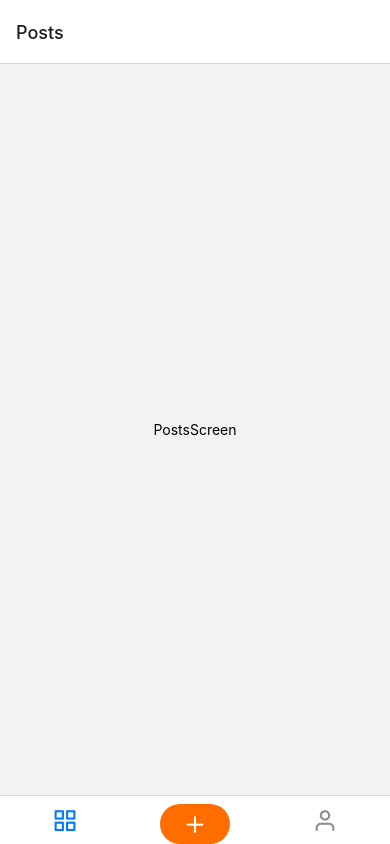
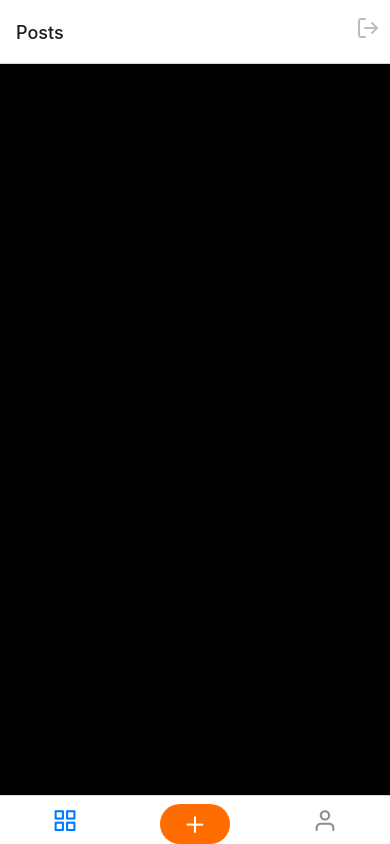
Before and after one commit to AscariA10/ReactNative_first_app, a React Native app in the folder React_Native_First_Project/: screen /Home in a window 390 px wide. Built offline with nearby package versions, Linux system fonts and the light colour scheme.

Commit message:
add functional to posts screen

```diff
--- a/React_Native_First_Project/screens/main/CreateScreen.js
+++ b/React_Native_First_Project/screens/main/CreatePostsScreen.js
@@ -1,7 +1,7 @@
 import React from "react";
 import { StyleSheet, View, Text } from "react-native";
 
-export default function CreateScreen() {
+export default function CreatePostsScreen() {
    return (
       <View style={styles.container}>
          <Text>CreateScreen</Text>
--- a/React_Native_First_Project/screens/main/Home.js
+++ b/React_Native_First_Project/screens/main/Home.js
@@ -1,4 +1,4 @@
-import { createBottomTabNavigator } from "@react-navigation/bottom-tabs";
+import { createBottomTabNavigator, HeaderBackButton } from "@react-navigation/bottom-tabs";
 import { Feather } from "@expo/vector-icons";
 
 import React from "react";
@@ -6,7 +6,7 @@ import { StyleSheet } from "react-native";
 
 import PostsScreen from "./PostsScreen";
 import CommentsScreen from "./CommentsScreen";
-import CreateScreen from "./CreateScreen";
+import CreatePostsScreen from "./CreatePostsScreen";
 
 const MainTab = createBottomTabNavigator();
 
@@ -17,6 +17,15 @@ export default function Home({ navigation }) {
             options={{
                tabBarIcon: ({ focused, size, color }) => (
                   <Feather name="grid" size={size} color={color} />
+               ),
+               headerRight: ({ focused, size, color }) => (
+                  <Feather
+                     onPress={() => navigation.navigate("LoginScreen")}
+                     style={styles.logOut}
+                     name="log-out"
+                     size={24}
+                     color="black"
+                  />
                ),
             }}
             name="Posts"
@@ -30,8 +39,8 @@ export default function Home({ navigation }) {
                   <Feather name="plus" size={size} color={"#fff"} />
                ),
             }}
-            name="Comments"
-            component={CommentsScreen}
+            name="Create"
+            component={CreatePostsScreen}
          />
          <MainTab.Screen
             options={{
@@ -39,8 +48,8 @@ export default function Home({ navigation }) {
                   <Feather name="user" size={size} color={color} />
                ),
             }}
-            name="Create"
-            component={CreateScreen}
+            name="Comments"
+            component={CommentsScreen}
          />
       </MainTab.Navigator>
    );
@@ -63,4 +72,11 @@ const styles = StyleSheet.create({
       borderRadius: 20,
       backgroundColor: "#ff6c00",
    },
+   logOut: {
+      width: 24,
+      height: 24,
+      marginRight: 10,
+      marginBottom: 10,
+      color: "#BDBDBD",
+   },
 });
--- a/React_Native_First_Project/screens/main/PostsScreen.js
+++ b/React_Native_First_Project/screens/main/PostsScreen.js
@@ -14,5 +14,7 @@ const styles = StyleSheet.create({
       flex: 1,
       justifyContent: "center",
       alignItems: "center",
+      backgroundColor: "black",
    },
+   headerTitle: {},
 });
```
